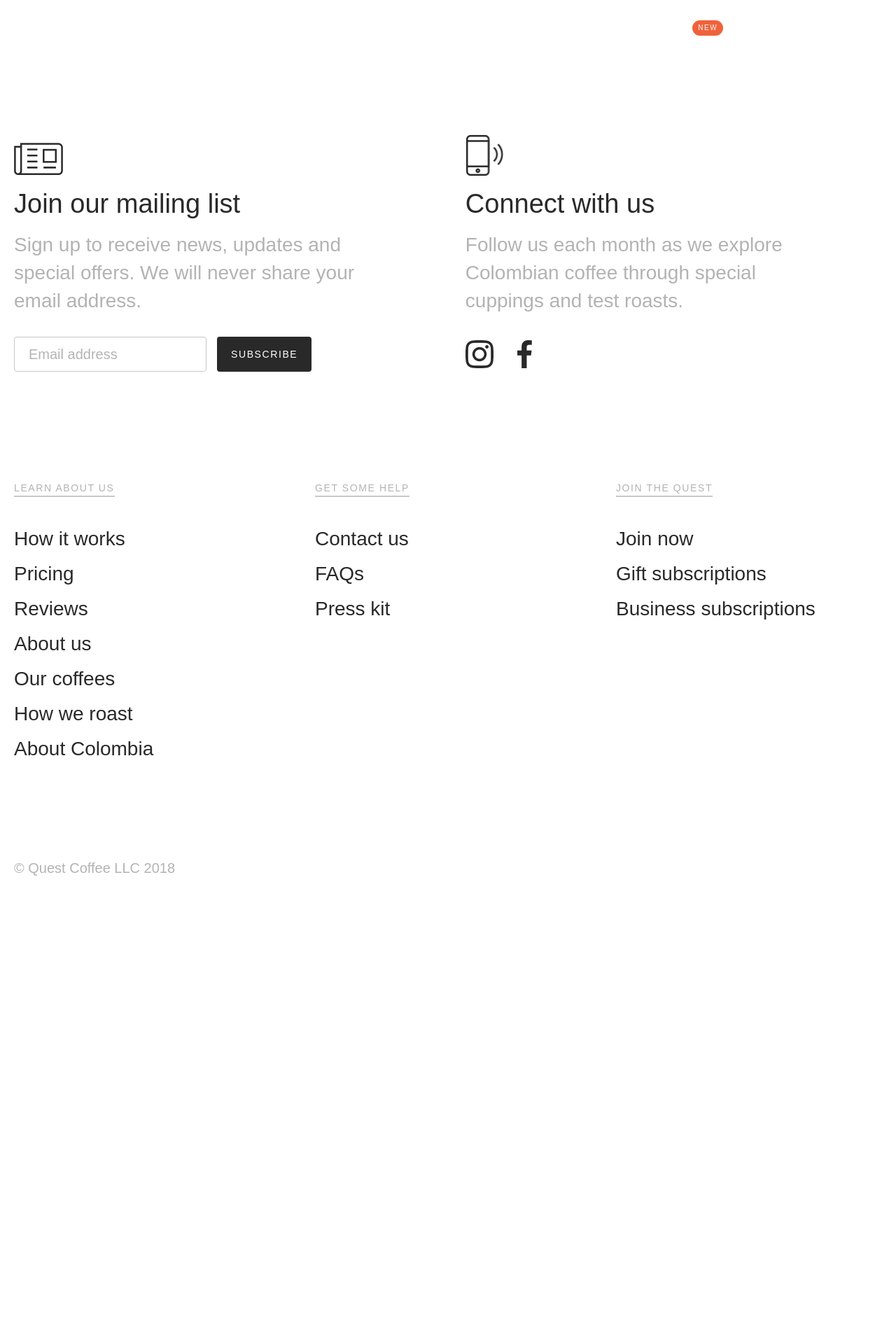
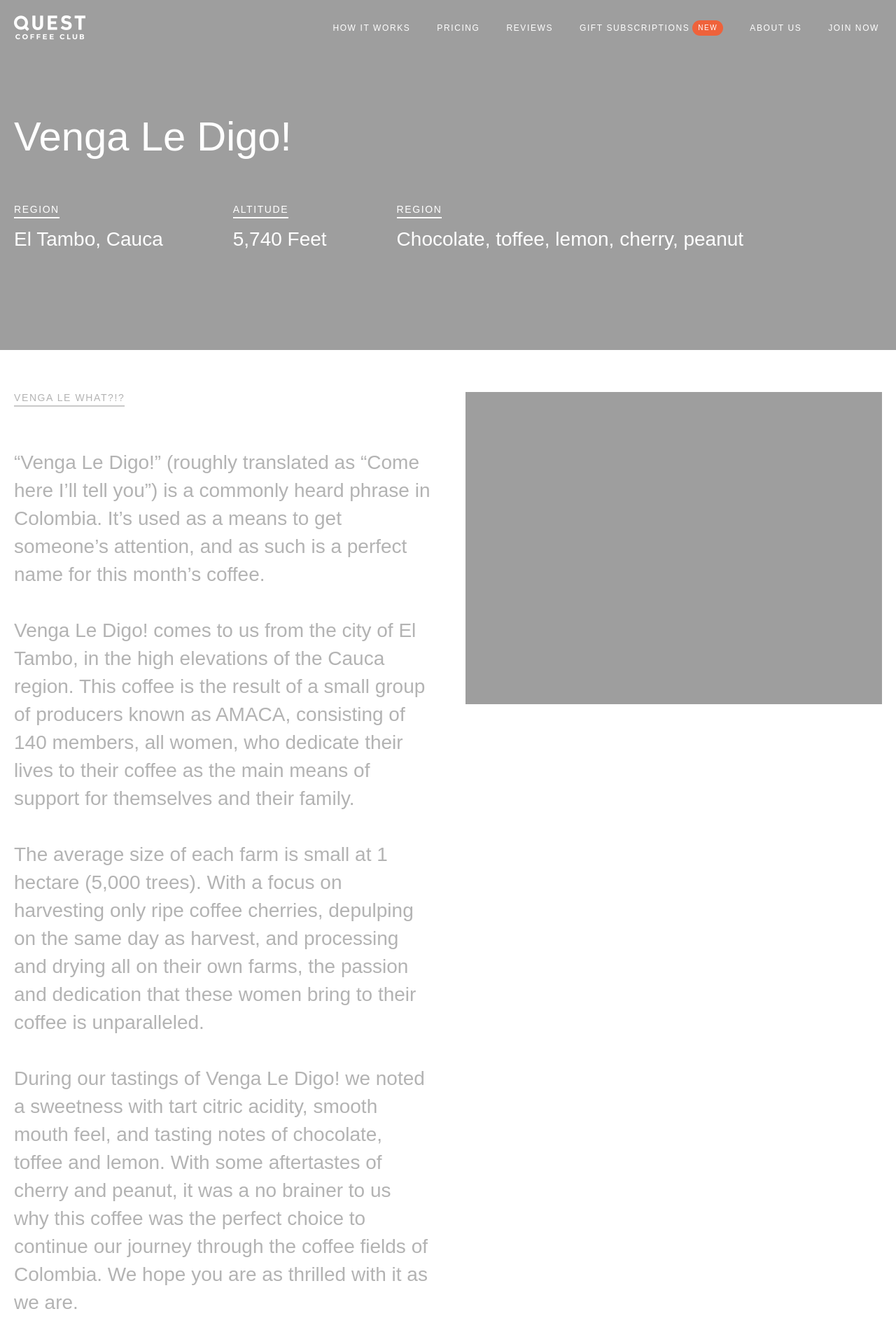
Before and after one commit to roryreiff/questcoffeeclub.com, a Jekyll site: the page built from my_collections/_our-coffee/02-18-venga-le-digo!.md, in a window 1280 px wide. Shown: the top 1920 px of the page at 70% size. Built offline with Jekyll 4.4.1, drawn with Linux system fonts in a browser that asks for light colours; nearby versions of some CDN libraries; some web fonts are replaced; comment, search, counter and statistics services are not loaded; before the commit the page ends 1410 px from its top, so only the background shows below that; some of the changed text lies outside the part shown.

Commit message:
work on coffee pages

```diff
--- a/_layouts/coffee.html
+++ b/_layouts/coffee.html
@@ -3,8 +3,40 @@
     {% include head.html %}
     <body>
         {% include header.html %}
+        <div id="hero-coffee-page" class="outer hero-coffee-page" style="background-image: url({{page.background_image}})">
+            <div class="inner">
                 <h1>{{page.name}}</h1>
-    {{ content }}
+                <div class="compress-left">
+                    <div class="coffee-md">
+                        <h2>Region</h2>
+                        <p>{{page.region}}</p>
+                    </div>
+                    <div class="coffee-md">
+                        <h2>Altitude</h2>
+                        <p>{{page.altitude}}</p>
+                    </div>
+                    <div class="coffee-md">
+                        <h2>Region</h2>
+                        <p>{{page.tasting_notes}}</p>
+                    </div>
+                </div>
+            </div>
+        </div>
+        <div class="spacer-60"></div>
+        <div class="outer">
+            <div class="inner">
+                <div class="expand coffee-page-expand">
+                    <div class="half coffee-page-content">
+                        {{content}}
+                    </div>
+                    <div class="half coffee-page-image">
+                        <img src="{{page.image_coffee}}" title="{{page.name}}" />
+                    </div>
+                </div>
+            </div>
+        </div>
+        <div class="spacer-60"></div>
+        {% include cta.html %}
         {% include footer.html %}
         {% include analytics.html %}
         {% include js.html %}
--- a/_scss/base.scss
+++ b/_scss/base.scss
@@ -97,6 +97,10 @@ li {
     display: flex;
     justify-content: space-between;
 }
+.compress-left {
+    display: flex;
+    justify-content: flext-start;
+}
 .expand-third {
     display: flex;
     justify-content: space-between;
@@ -152,6 +156,7 @@ input {
     float: left;
     color: rgba(41,41,41,1);
     box-sizing: border-box;
+    -webkit-appearance: none;
 }
 input[type="text"], input[type="email"] { width: 100%; }
 input[type="submit"] { width: auto; }
@@ -216,12 +221,28 @@ ul.checklist {
     }
     .half { width: 100%; }
     .third { width: 48%; flex-shrink: none; flex-shrink: 0; margin-bottom: 30px;}
+
+    .coffee-page-expand {
+
+        display: table;
+
+        .coffee-page-image {
+            display: table-header-group;
+        }
+        .coffee-page-content {
+            display: table-footer-group;
+            h5 {
+            padding-top: 60px;
+            }
+        }
+
+    }
 }
 @media screen and (max-width: 640px) {
     .inner {
         width: 80%;
     }
-     .center, .expand {
+     .center, .expand, .compress-left {
         display: block;
     }
     .half, .third, .two-thirds, .half-with-gutter { width: 100%; }
@@ -248,4 +269,21 @@ ul.checklist {
     .spacer-50-mobile { height: 50px; }
     .spacer-120 { height: 60px; }
     .spacer-40.reviews-wall { height: 0; }
+
+    .coffee-page-expand {
+
+        display: table;
+
+        .coffee-page-image {
+            display: table-header-group;
+        }
+        .coffee-page-content {
+            display: table-footer-group;
+            display: table-footer-group;
+            h5 {
+            padding-top: 60px;
+            }
+        }
+    }
+
 }
--- a/_scss/hero.scss
+++ b/_scss/hero.scss
@@ -1,8 +1,10 @@
-.hero, .hero-sub {
+.hero, .hero-sub, .hero-coffee-page {
     height: 850px;
     display: flex;
     align-items: center;
     justify-content: center;
+    background-size: cover;
+    background-position: 50% 50%;
     h1 {
         padding: 0 225px;
         margin-bottom: 40px;
@@ -31,19 +33,34 @@
     }
 }
 
+.hero-coffee-page {
+    .coffee-md {
+        margin-right: 100px;
+    }
+    height: 500px;
+    h1 {
+        text-align: left;
+        margin: 60px 0 60px 0;
+        padding: 0;
+    }
+    h1, h2, p {
+        color: #fff;
+    }
+    h2 {
+        border-color: #fff;
+        margin: 0 0 10px 0;
+    }
+}
+
 /* images */
 #hero-landing {
     background: grey;
     background-image: url(/assets/images/hero/hero-landing@2x.jpg);
-    background-size: cover;
-    background-position: 50% 50%;
 }
 
 #hero-pricing {
     background: grey;
     background-image: url(/assets/images/hero/hero-landing@2x.jpg);
-    background-size: cover;
-    background-position: 50% 50%;
 
     select {
         height: 36px;
@@ -119,43 +136,31 @@
 #hero-how-it-works {
     background: grey;
     background-image: url(/assets/images/hero/hero-gift-subscriptions@2x.jpg);
-    background-size: cover;
-    background-position: 50% 50%;
 }
 
 #hero-about {
     background: grey;
     background-image: url(/assets/images/hero/hero-gift-subscriptions@2x.jpg);
-    background-size: cover;
-    background-position: 50% 50%;
 }
 
 #hero-contact {
     background: grey;
     background-image: url(/assets/images/hero/hero-gift-subscriptions@2x.jpg);
-    background-size: cover;
-    background-position: 50% 50%;
 }
 
 #hero-our-coffee {
     background: grey;
     background-image: url(/assets/images/hero/hero-gift-subscriptions@2x.jpg);
-    background-size: cover;
-    background-position: 50% 50%;
 }
 
 #hero-gift-subscriptions {
     background: grey;
     background-image: url(/assets/images/hero/hero-gift-subscriptions@2x.jpg);
-    background-size: cover;
-    background-position: 50% 50%;
 }
 
 #hero-reviews {
     background: grey;
     background-image: url(/assets/images/hero/hero-reviews@2x.jpg);
-    background-size: cover;
-    background-position: 50% 50%;
 
     .stars {
         width: 144px;
@@ -244,6 +249,16 @@
         }
     }
     .hero-sub { height: 400px; }
+    .hero-coffee-page {
+        height: auto;
+        .coffee-md {
+            display: block;
+        }
+        h1 {
+            margin: 100px 0 30px 0;
+            font-size: 34px;
+        }
+    }
     .center {
         display: block;
 
--- a/my_collections/_our-coffee/02-18-venga-le-digo!.md
+++ b/my_collections/_our-coffee/02-18-venga-le-digo!.md
@@ -7,5 +7,16 @@ region: El Tambo, Cauca
 altitude: 5,740 Feet
 tasting_notes: Chocolate, toffee, lemon, cherry, peanut
 roast_date: 2018-02-13 12:00:00 -0000
-html: <p>Content here</p>
+background_image: /assets/images/coffee-pages/coffee_background_venga_le_digo@2x.jpg
+image_coffee: /assets/images/coffee-pages/coffee_image_venga_le_digo@2x.jpg
 ---
+<h5>Venga Le What?!?</h5>
+<p>“Venga Le Digo!” (roughly translated as “Come here I’ll tell you”) is a commonly heard phrase in Colombia. It’s used as a means to get someone’s attention, and as such is a perfect name for this month’s coffee.</p>
+
+<p>Venga Le Digo! comes to us from the city of El Tambo, in the high elevations of the Cauca region. This coffee is the result of a small group of producers known as AMACA, consisting of 140 members, all women, who dedicate their lives to their coffee as the main means of support for themselves and their family.</p>
+
+<p>The average size of each farm is small at 1 hectare (5,000 trees). With a focus on harvesting only ripe coffee cherries, depulping on the same day as harvest, and processing and drying all on their own farms, the passion and dedication that these women bring to their coffee is unparalleled.</p>
+
+<p>During our tastings of Venga Le Digo! we noted a sweetness with tart citric acidity, smooth mouth feel, and tasting notes of chocolate, toffee and lemon. With some aftertastes of cherry and peanut, it was a no brainer to us why this coffee was the perfect choice to continue our journey through the coffee fields of Colombia. We hope you are as thrilled with it as we are.</p>
+
+<p>* In partnership with our importing partner, AMACA has received above value rates for it’s coffees as a means to support and advance the quality of life for their member's families. Shown above are a few of these tireless, inspirational women producers.</p>
```
Also changed, not shown: how-it-works.md (line endings or trailing spaces), 3 other files. Lines whose indentation alone changed are shown as unchanged.
